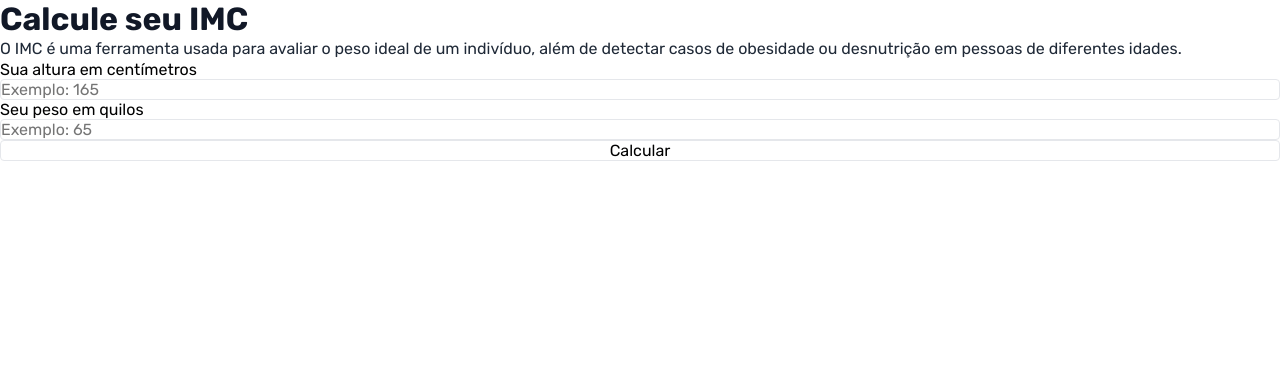
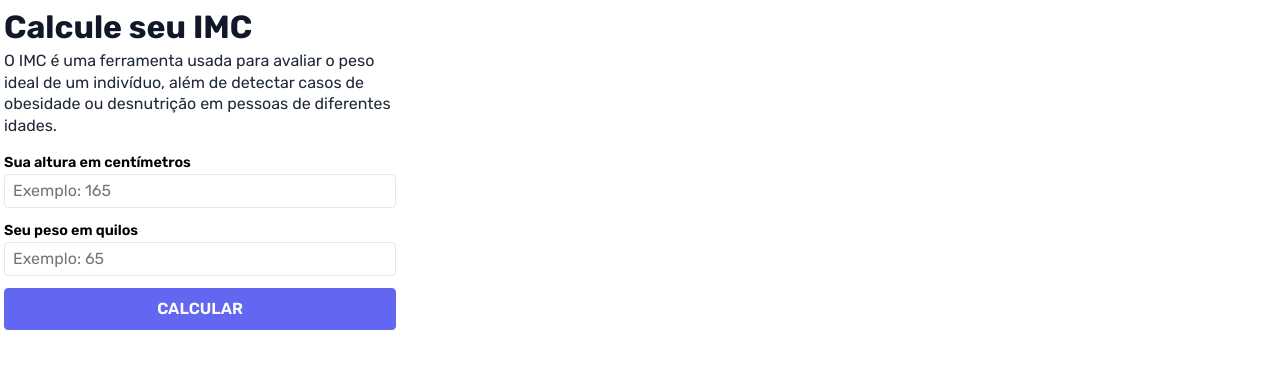
Before and after one commit to flaviojeferson/bmi-calc, a React (Vite) app: page / in a window 1280 px wide. Shown: the top 368 px of the page. Built offline with nearby package versions, Linux system fonts and the light colour scheme.

Commit message:
Styling BMIForm component

```diff
--- a/src/components/BMIForm/index.tsx
+++ b/src/components/BMIForm/index.tsx
@@ -1,6 +1,8 @@
+import * as S from './styles';
+
 const BMIForm: React.FC = () => {
   return (
-    <>
+    <S.MainContainer>
       <h1>Calcule seu IMC</h1>
 
       <p>
@@ -9,32 +11,38 @@ const BMIForm: React.FC = () => {
         de obesidade ou desnutrição em pessoas de diferentes idades.
       </p>
 
-      <form>
-        <div>
-          <label htmlFor="user__height">Sua altura em centímetros</label>
+      <S.FormContainer>
+        <div className="form__field">
+          <label className="form__label" htmlFor="form__input--height">
+            Sua altura em centímetros
+          </label>
           <input
             type="number"
-            id="user__height"
+            id="form__input--height"
             min={1}
+            className="form__input"
             placeholder="Exemplo: 165"
             required
           />
         </div>
 
-        <div>
-          <label htmlFor="user__weight">Seu peso em quilos</label>
+        <div className="form__field">
+          <label className="form__label" htmlFor="form__input--weight">
+            Seu peso em quilos
+          </label>
           <input
             type="number"
-            id="user__weight"
+            id="form__input--weight"
             min={1}
+            className="form__input"
             placeholder="Exemplo: 65"
             required
           />
         </div>
 
-        <input type="submit" value="Calcular" />
-      </form>
-    </>
+        <input type="submit" className="form__input--submit" value="CALCULAR" />
+      </S.FormContainer>
+    </S.MainContainer>
   );
 };
 
--- /dev/null
+++ b/src/components/BMIForm/styles.ts
@@ -0,0 +1,64 @@
+import { styled } from 'styled-components';
+
+const MainContainer = styled.main`
+  padding: 0.25rem;
+  max-width: 400px;
+
+  h1 {
+    margin-block: 0.25rem;
+  }
+`;
+
+const FormContainer = styled.form`
+  align-items: flex-start;
+  display: flex;
+  flex-direction: column;
+  gap: 0.75rem;
+  justify-content: center;
+  padding-block: 1rem;
+  width: 100%;
+
+  .form__field {
+    align-items: flex-start;
+    display: flex;
+    flex-direction: column;
+    justify-content: center;
+    width: 100%;
+
+    .form__label {
+      font-size: 0.9rem;
+      font-weight: 600;
+      line-height: 150%;
+      width: 100%;
+    }
+
+    .form__input {
+      line-height: 200%;
+      padding-inline: 0.5rem;
+    }
+  }
+
+  .form__input--submit {
+    cursor: pointer;
+    line-height: 250%;
+    width: 100%;
+    background-color: ${(props) => props.theme['indigo-500']};
+    border-color: ${(props) => props.theme['indigo-500']};
+    color: ${(props) => props.theme.white};
+    font-weight: 600;
+    transition: background-color
+      ${(props) => props.theme['transition-duration']};
+
+    &:hover {
+      background-color: ${(props) => props.theme['indigo-700']};
+      border-color: ${(props) => props.theme['indigo-700']};
+    }
+
+    &:focus {
+      background-color: ${(props) => props.theme['indigo-700']};
+      border-color: ${(props) => props.theme['gray-600']};
+    }
+  }
+`;
+
+export { FormContainer, MainContainer };
```
